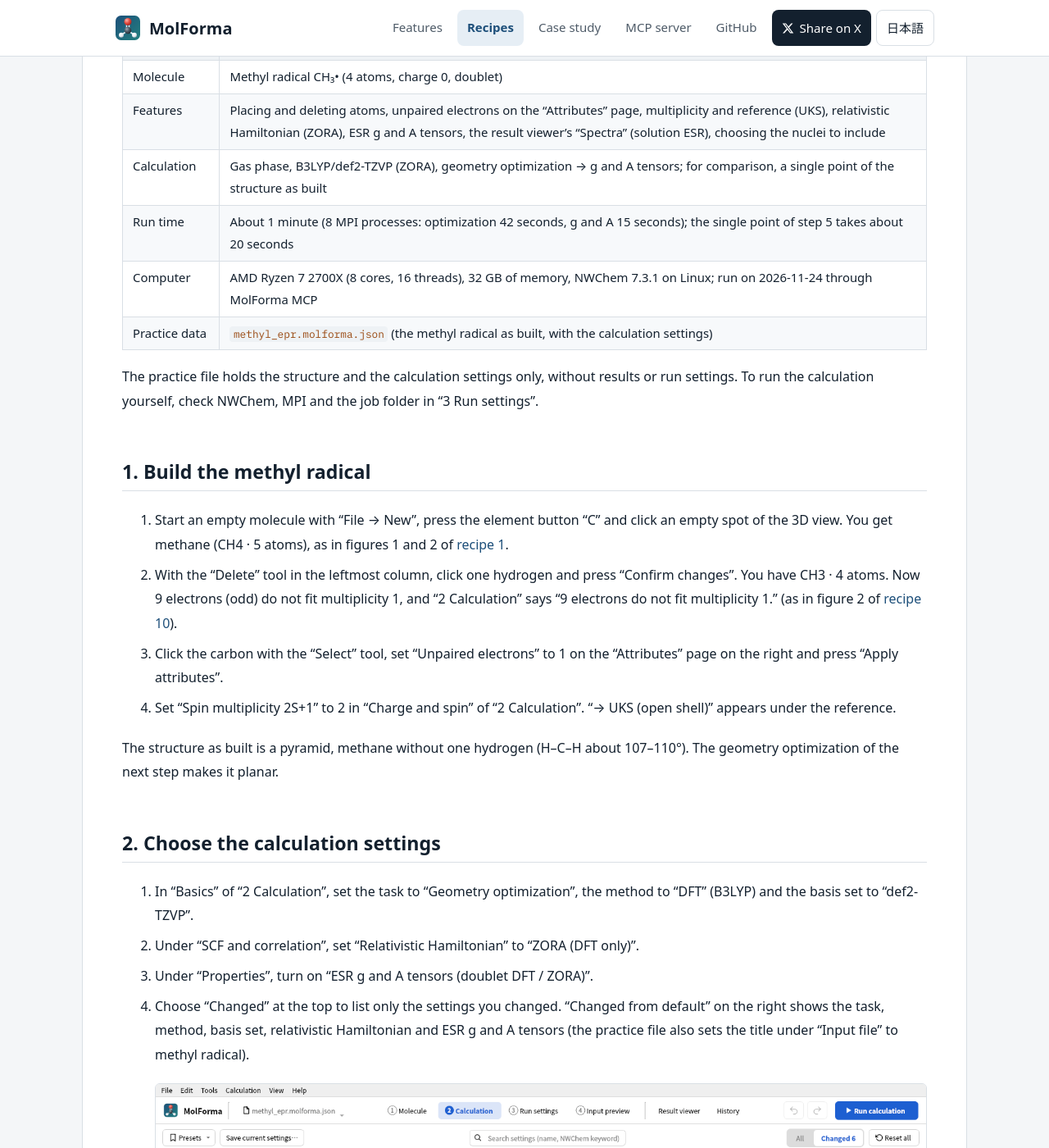
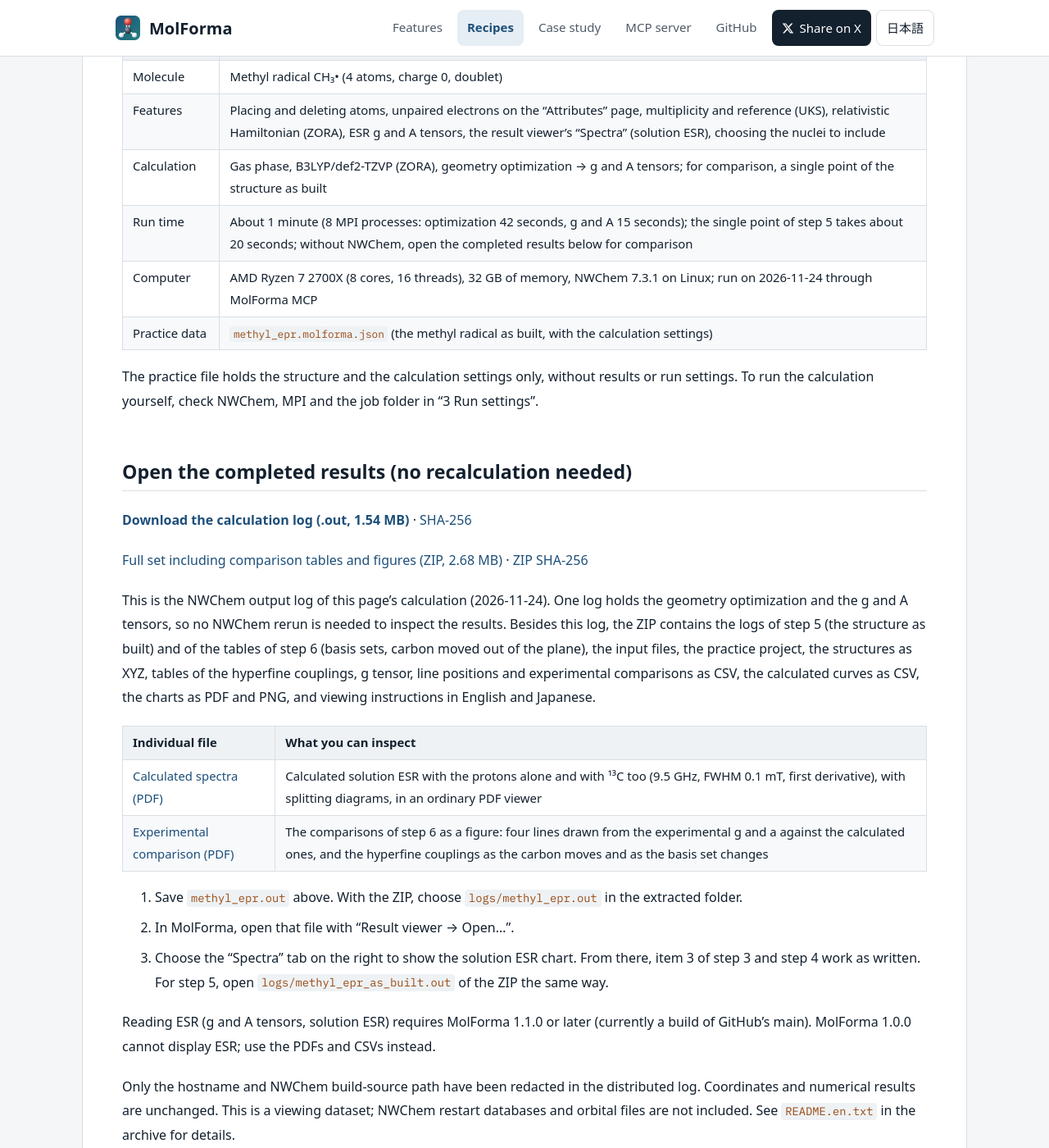
Before and after one commit to hnakada123/MolForma, a Jekyll site: the page built from docs/en/recipes/methyl_epr.md, in a window 1280 px wide and 1400 px high, scrolled down 381 px. Shown: the whole window at 82% size. Built offline with Jekyll 4.4.1, drawn with Linux system fonts in a browser that asks for light colours; some web fonts are replaced; our own code applies the rules of GitHub Pages for plain Markdown files; some of the changed text lies outside the part shown.

Commit message:
Link downloadable methyl radical ESR calculation results
Recipe 19 gets the section that opens the completed results of the
methyl-epr-data-v1 release without recalculating. The mT values of four
13C couplings in the comparison tables now use the conversion the page
describes (A x g/ge over g muB/h, as MolForma shows them).

Co-Authored-By: Claude Opus 5.5 <noreply@anthropic.com>

```diff
--- a/docs/en/recipes/methyl_epr.md
+++ b/docs/en/recipes/methyl_epr.md
@@ -7,11 +7,32 @@ Calculate the g tensor and hyperfine coupling tensors of the simplest π radical
 | Molecule | Methyl radical CH₃• (4 atoms, charge 0, doublet) |
 | Features | Placing and deleting atoms, unpaired electrons on the “Attributes” page, multiplicity and reference (UKS), relativistic Hamiltonian (ZORA), ESR g and A tensors, the result viewer's “Spectra” (solution ESR), choosing the nuclei to include |
 | Calculation | Gas phase, B3LYP/def2-TZVP (ZORA), geometry optimization → g and A tensors; for comparison, a single point of the structure as built |
-| Run time | About 1 minute (8 MPI processes: optimization 42 seconds, g and A 15 seconds); the single point of step 5 takes about 20 seconds |
+| Run time | About 1 minute (8 MPI processes: optimization 42 seconds, g and A 15 seconds); the single point of step 5 takes about 20 seconds; without NWChem, open the completed results below for comparison |
 | Computer | AMD Ryzen 7 2700X (8 cores, 16 threads), 32 GB of memory, NWChem 7.3.1 on Linux; run on 2026-11-24 through MolForma MCP |
 | Practice data | [`methyl_epr.molforma.json`](../../recipes/samples/methyl_epr.molforma.json) (the methyl radical as built, with the calculation settings) |
 
 The practice file holds the structure and the calculation settings only, without results or run settings. To run the calculation yourself, check NWChem, MPI and the job folder in “3 Run settings”.
+
+## Open the completed results (no recalculation needed)
+
+**[Download the calculation log (.out, 1.54 MB)](https://github.com/hnakada123/MolForma/releases/download/methyl-epr-data-v1/methyl_epr.out)** · [SHA-256](https://github.com/hnakada123/MolForma/releases/download/methyl-epr-data-v1/methyl_epr.out.sha256)
+
+[Full set including comparison tables and figures (ZIP, 2.68 MB)](https://github.com/hnakada123/MolForma/releases/download/methyl-epr-data-v1/methyl_epr_results_v1.zip) · [ZIP SHA-256](https://github.com/hnakada123/MolForma/releases/download/methyl-epr-data-v1/methyl_epr_results_v1.zip.sha256)
+
+This is the NWChem output log of this page's calculation (2026-11-24). One log holds the geometry optimization and the g and A tensors, so no NWChem rerun is needed to inspect the results. Besides this log, the ZIP contains the logs of step 5 (the structure as built) and of the tables of step 6 (basis sets, carbon moved out of the plane), the input files, the practice project, the structures as XYZ, tables of the hyperfine couplings, g tensor, line positions and experimental comparisons as CSV, the calculated curves as CSV, the charts as PDF and PNG, and viewing instructions in English and Japanese.
+
+| Individual file | What you can inspect |
+| --- | --- |
+| [Calculated spectra (PDF)](https://github.com/hnakada123/MolForma/releases/download/methyl-epr-data-v1/methyl_epr_calculated.pdf) | Calculated solution ESR with the protons alone and with ¹³C too (9.5 GHz, FWHM 0.1 mT, first derivative), with splitting diagrams, in an ordinary PDF viewer |
+| [Experimental comparison (PDF)](https://github.com/hnakada123/MolForma/releases/download/methyl-epr-data-v1/methyl_epr_comparison_en.pdf) | The comparisons of step 6 as a figure: four lines drawn from the experimental g and a against the calculated ones, and the hyperfine couplings as the carbon moves and as the basis set changes |
+
+1. Save `methyl_epr.out` above. With the ZIP, choose `logs/methyl_epr.out` in the extracted folder.
+2. In MolForma, open that file with “Result viewer → Open…”.
+3. Choose the “Spectra” tab on the right to show the solution ESR chart. From there, item 3 of step 3 and step 4 work as written. For step 5, open `logs/methyl_epr_as_built.out` of the ZIP the same way.
+
+Reading ESR (g and A tensors, solution ESR) requires MolForma 1.1.0 or later (currently a build of GitHub's main). MolForma 1.0.0 cannot display ESR; use the PDFs and CSVs instead.
+
+Only the hostname and NWChem build-source path have been redacted in the distributed log. Coordinates and numerical results are unchanged. This is a viewing dataset; NWChem restart databases and orbital files are not included. See `README.en.txt` in the archive for details.
 
 ## 1. Build the methyl radical
 
```
Also changed, not shown: other parts of docs/en/recipes/methyl_epr.md (+4 -4 lines), docs/recipes/methyl_epr.md (+26 -5 lines).
